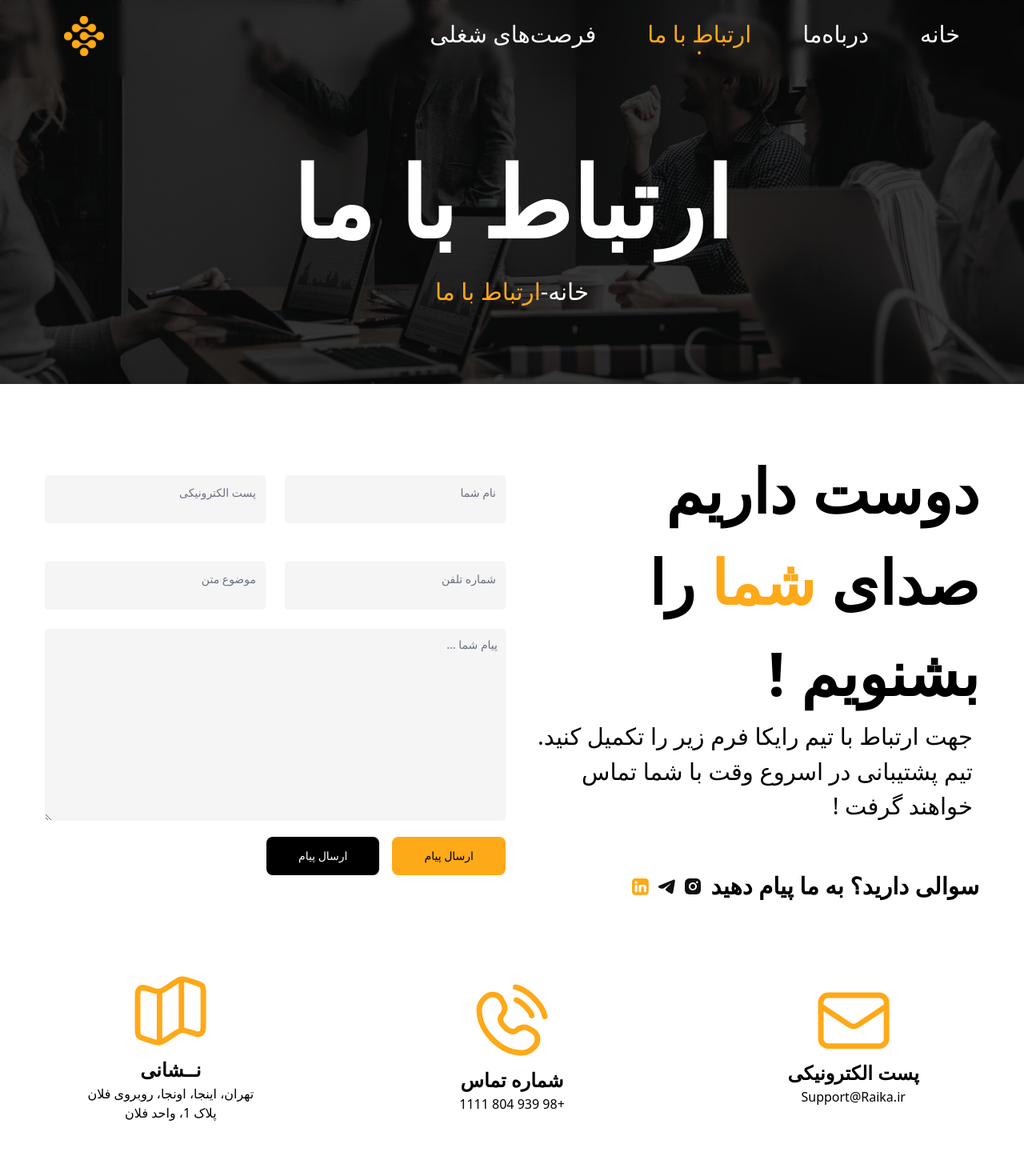
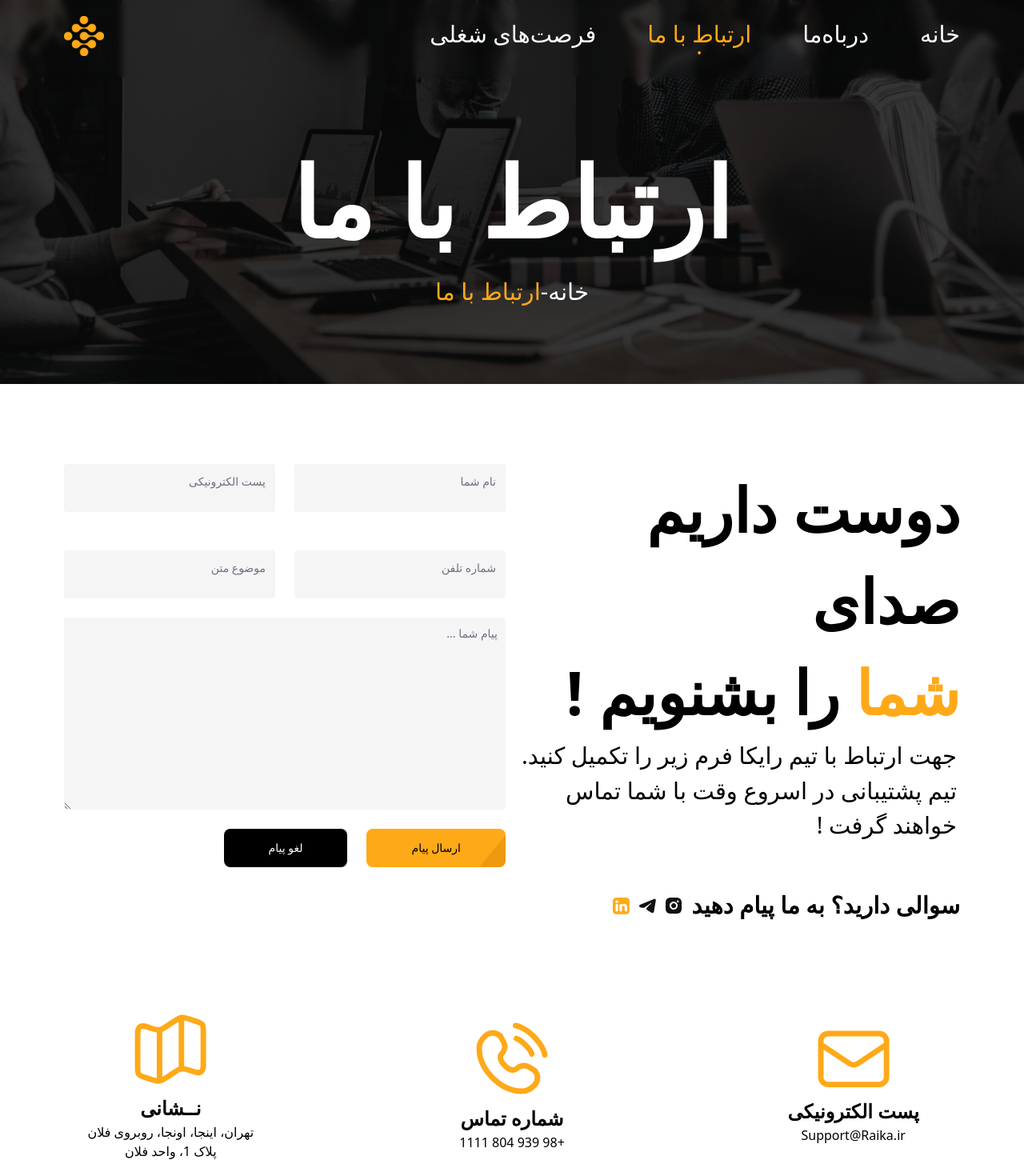
Before and after one commit to mahjs/Rayka-Main, a Next.js app: page /contact-us in a window 1280 px wide. Shown: the top 1470 px of the page at 80% size. Built offline with nearby package versions, Linux system fonts and the light colour scheme; no server answers; grey boxes are pictures that could not be loaded.

Commit message:
fix:fix contct-us page

```diff
--- a/src/app/contact-us/page.tsx
+++ b/src/app/contact-us/page.tsx
@@ -4,24 +4,30 @@ import MessagesForm from "@/components/contact-us/MessagesForm";
 import Image from "next/image";
 import Link from "next/link";
 import React from "react";
-
-const BG_IMAGE_PROPS = {
-  src: "/images/bg-main.webp",
-  alt: "contact-us-bg",
-  width: 1920,
-  height: 1080,
-  className: "relative h-[30rem] w-full object-cover object-top"
-};
+import BgImage from "../../../public/images/bg-main.webp";
 
 const ContactUsPage: React.FC = () => {
   return (
     <div className="flex-col">
-      <Image {...BG_IMAGE_PROPS} />
+      <Image
+        src={BgImage}
+        alt="contact-us-bg"
+        sizes="100vw"
+        style={{
+          width: "100%",
+          height: "30rem",
+          objectFit: "cover",
+        }}
+      />
       <div className="absolute top-40 w-full text-center text-white">
         <h1 className="text-[7.61406rem] font-[700]">ارتباط با ما</h1>
         <div className="flex justify-center text-[1.82563rem]">
-          <p><Link href="/">خانه-</Link></p>
-          <p className="text-primary"><Link href="/contact-us">ارتباط با ما</Link></p>
+          <p>
+            <Link href="/">خانه-</Link>
+          </p>
+          <p className="text-primary">
+            <Link href="/contact-us">ارتباط با ما</Link>
+          </p>
         </div>
       </div>
       <MessagesForm />
--- a/src/app/globals.css
+++ b/src/app/globals.css
@@ -28,76 +28,84 @@ body {
 
 @font-face {
   font-family: "KalamehThin";
-  src: url(../assets/fonts/Kalameh-Thin.woff) format('woff'),
-    url(../assets/fonts/Kalameh-Thin.woff2) format('woff2');
+  src:
+    url(../assets/fonts/Kalameh-Thin.woff) format("woff"),
+    url(../assets/fonts/Kalameh-Thin.woff2) format("woff2");
   font-style: normal;
   font-size: 100;
 }
 
 @font-face {
   font-family: "KalamehExtraLight";
-  src: url(../assets/fonts/Kalameh-ExtraLight.woff) format('woff'),
-    url(../assets/fonts/Kalameh-ExtraLight.woff2) format('woff2');
+  src:
+    url(../assets/fonts/Kalameh-ExtraLight.woff) format("woff"),
+    url(../assets/fonts/Kalameh-ExtraLight.woff2) format("woff2");
   font-style: normal;
   font-size: 200;
 }
 
 @font-face {
   font-family: "KalamehLight";
-  src: url(../assets/fonts/Kalameh-Light.woff) format('woff'),
-    url(../assets/fonts/Kalameh-Light.woff2) format('woff2');
+  src:
+    url(../assets/fonts/Kalameh-Light.woff) format("woff"),
+    url(../assets/fonts/Kalameh-Light.woff2) format("woff2");
   font-style: normal;
   font-size: 300;
 }
 
 @font-face {
   font-family: "KalamehRegular";
-  src: url(../assets/fonts/Kalameh-Regular.woff) format('woff'),
-    url(../assets/fonts/Kalameh-Regular.woff2) format('woff2');
+  src:
+    url(../assets/fonts/Kalameh-Regular.woff) format("woff"),
+    url(../assets/fonts/Kalameh-Regular.woff2) format("woff2");
   font-style: normal;
   font-size: 400;
 }
 
 @font-face {
   font-family: "KalamehMedium";
-  src: url(../assets/fonts/Kalameh-Medium.woff) format('woff'),
-    url(../assets/fonts/Kalameh-Medium.woff2) format('woff2');
+  src:
+    url(../assets/fonts/Kalameh-Medium.woff) format("woff"),
+    url(../assets/fonts/Kalameh-Medium.woff2) format("woff2");
   font-style: normal;
   font-size: 500;
 }
 
 @font-face {
   font-family: "KalamehSemiBold";
-  src: url(../assets/fonts/Kalameh-SemiBold.woff) format('woff'),
-    url(../assets/fonts/Kalameh-SemiBold.woff2) format('woff2');
+  src:
+    url(../assets/fonts/Kalameh-SemiBold.woff) format("woff"),
+    url(../assets/fonts/Kalameh-SemiBold.woff2) format("woff2");
   font-style: normal;
   font-size: 600;
 }
 
 @font-face {
   font-family: "KalamehBold";
-  src: url(../assets/fonts/Kalameh-Bold.woff) format('woff'),
-    url(../assets/fonts/Kalameh-Bold.woff2) format('woff2');
+  src:
+    url(../assets/fonts/Kalameh-Bold.woff) format("woff"),
+    url(../assets/fonts/Kalameh-Bold.woff2) format("woff2");
   font-style: normal;
   font-size: 700;
 }
 
 @font-face {
   font-family: "KalamehExtraBold";
-  src: url(../assets/fonts/Kalameh-ExtraBold.woff) format('woff'),
-    url(../assets/fonts/Kalameh-ExtraBold.woff2) format('woff2');
+  src:
+    url(../assets/fonts/Kalameh-ExtraBold.woff) format("woff"),
+    url(../assets/fonts/Kalameh-ExtraBold.woff2) format("woff2");
   font-style: normal;
   font-size: 800;
 }
 
 @font-face {
   font-family: "KalamehBlack";
-  src: url(../assets/fonts/Kalameh-Black.woff) format('woff'),
-    url(../assets/fonts/Kalameh-Black.woff2) format('woff2');
+  src:
+    url(../assets/fonts/Kalameh-Black.woff) format("woff"),
+    url(../assets/fonts/Kalameh-Black.woff2) format("woff2");
   font-style: normal;
   font-size: 900;
 }
-
 
 body {
   direction: rtl;
@@ -111,3 +119,15 @@ body {
 
   }
 } */
+
+.btn-send {
+  @apply relative  overflow-hidden rounded-lg px-14 ml-6 py-3.5 text-center text-sm font-medium focus:outline-none focus:ring-4 focus:ring-primary bg-primary text-black hover:bg-[#111111] hover:text-primary dark:bg-primary dark:hover:bg-[#111111] dark:focus:ring-primary;
+}
+
+.btn-shadow {
+  @apply absolute inset-0 -right-4 h-20 w-[2.3rem] rotate-[40deg] bg-yellow-500 opacity-30;
+}
+
+.btn-cancel {
+  @apply rounded-lg px-14 py-3.5 text-center text-sm font-medium focus:outline-none focus:ring-4 bg-black text-white hover:bg-primary focus:ring-[#111111] dark:bg-[#111111] dark:hover:bg-primary dark:focus:ring-[#111111];
+}
--- /dev/null
+++ b/src/components/contact-us/CustomBtn.tsx
@@ -0,0 +1,22 @@
+import React from "react";
+
+interface CustomBtnProps {
+  sendText: string;
+  cancelText: string;
+}
+
+const CustomBtn: React.FC<CustomBtnProps> = ({ sendText, cancelText }) => {
+  return (
+    <div className="mt-6">
+      <button type="submit" className="btn-send">
+        {sendText}
+        <span className="btn-shadow"></span>
+      </button>
+      <button type="submit" className="btn-cancel">
+        {cancelText}
+      </button>
+    </div>
+  );
+};
+
+export default CustomBtn;
--- a/src/components/contact-us/Form.tsx
+++ b/src/components/contact-us/Form.tsx
@@ -1,4 +1,5 @@
 import React from "react";
+import CustomBtn from "./CustomBtn";
 
 interface FloatingInputProps {
   type: string;
@@ -21,7 +22,7 @@ const FloatingInput: React.FC<FloatingInputProps> = ({
     "transhtmlFor m absolute top-3 origin-[0] -translate-y-6 scale-75 pr-3 text-sm text-gray-500 duration-300 peer-placeholder-shown:translate-y-0 peer-placeholder-shown:scale-100 peer-focus:-right-2 peer-focus:-translate-y-6 peer-focus:scale-75 peer-focus:font-medium peer-focus:text-gray-900 dark:text-gray-400 peer-focus:dark:text-gray-900";
 
   return (
-    <div className="group relative z-0 mb-6 w-full">
+    <div className="group relative z-0 mb-6 w-full ">
       <input
         type={type}
         name={name}
@@ -73,18 +74,7 @@ const Form: React.FC = () => {
         className="row-span-4 block h-60 w-full rounded border-0 bg-[#f5f5f5] p-2.5 text-sm text-gray-900 focus:border-primary focus:ring-primary dark:border-primary dark:bg-gray-700 dark:text-white dark:placeholder-gray-400 dark:focus:border-primary dark:focus:ring-primary"
         placeholder="پیام شما ..."
       ></textarea>
-      <button
-        type="submit"
-        className="mt-5 w-full rounded-lg bg-primary px-10 py-3.5 text-center text-sm font-medium text-black hover:bg-[#111111] hover:text-primary focus:outline-none focus:ring-4 focus:ring-primary dark:bg-primary dark:hover:bg-[#111111] dark:focus:ring-primary sm:w-auto"
-      >
-        ارسال پیام
-      </button>
-      <button
-        type="submit"
-        className="mr-4 mt-5 w-full rounded-lg bg-black px-10 py-3.5 text-center text-sm font-medium text-white hover:bg-primary focus:outline-none focus:ring-4 focus:ring-[#111111] dark:bg-[#111111] dark:hover:bg-primary dark:focus:ring-[[#111111]] sm:w-auto"
-      >
-        ارسال پیام
-      </button>
+      <CustomBtn sendText="ارسال پیام" cancelText="لغو پیام" />
     </form>
   );
 };
--- a/src/components/contact-us/MessagesForm.tsx
+++ b/src/components/contact-us/MessagesForm.tsx
@@ -3,12 +3,13 @@ import Form from "./Form";
 
 const MessagesForm: FC = () => {
   return (
-    <div className="mt-5 grid grid-cols-2 place-content-evenly place-items-center gap-4 p-14">
-      <div className="h-full">
+    <div className="mt-5 grid grid-cols-2 place-content-evenly gap-4 p-[5em]">
+      <div className="h-full ">
         <h1 className="text-[4.75rem] font-semibold">
-          دوست داریم صدای <span className="text-primary">شما</span> را بشنویم !
+          دوست داریم صدای <br /> <span className="text-primary">شما</span> را
+          بشنویم !
         </h1>
-        <p className="mr-2  text-[1.8125rem]">
+        <p className="mr-1  text-[1.8125rem]">
           جهت ارتباط با تیم رایکا فرم زیر را تکمیل کنید. <br /> تیم پشتیبانی در
           اسروع وقت با شما تماس <br /> خواهند گرفت !
         </p>
```
